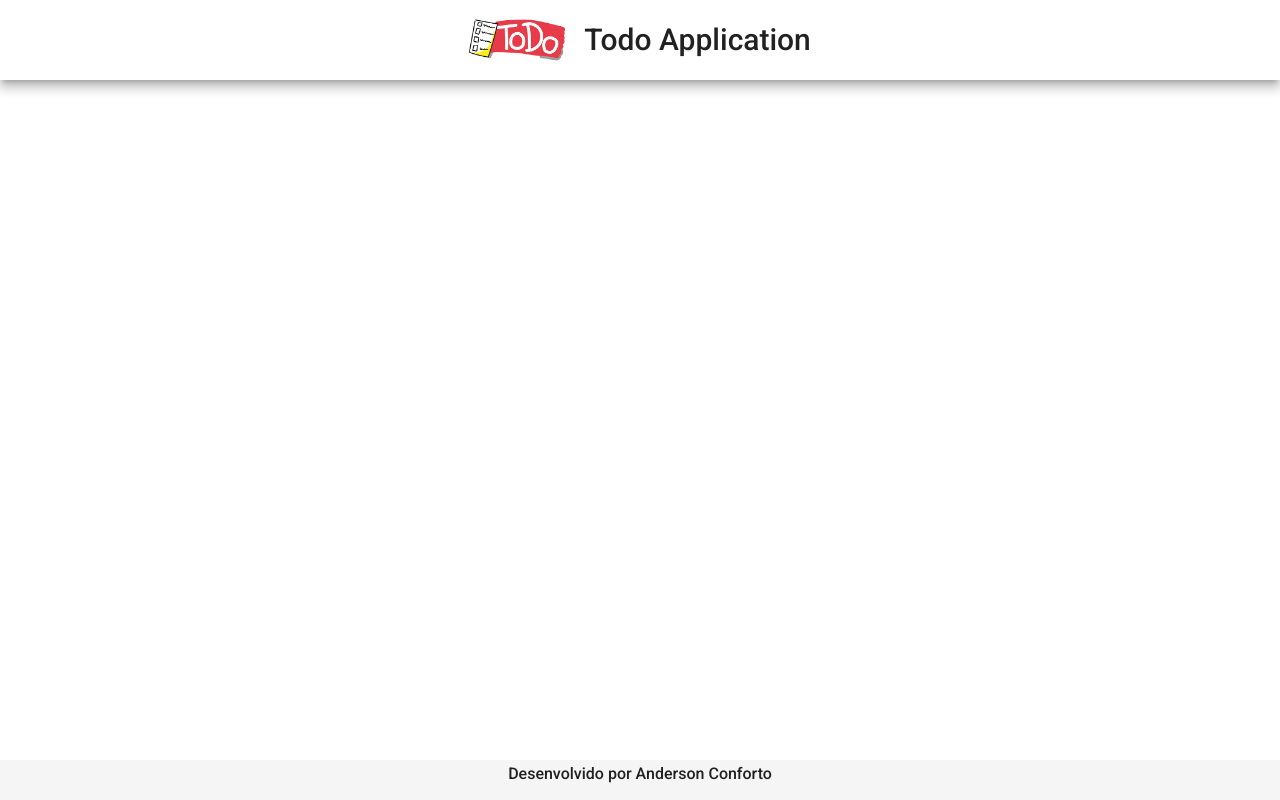
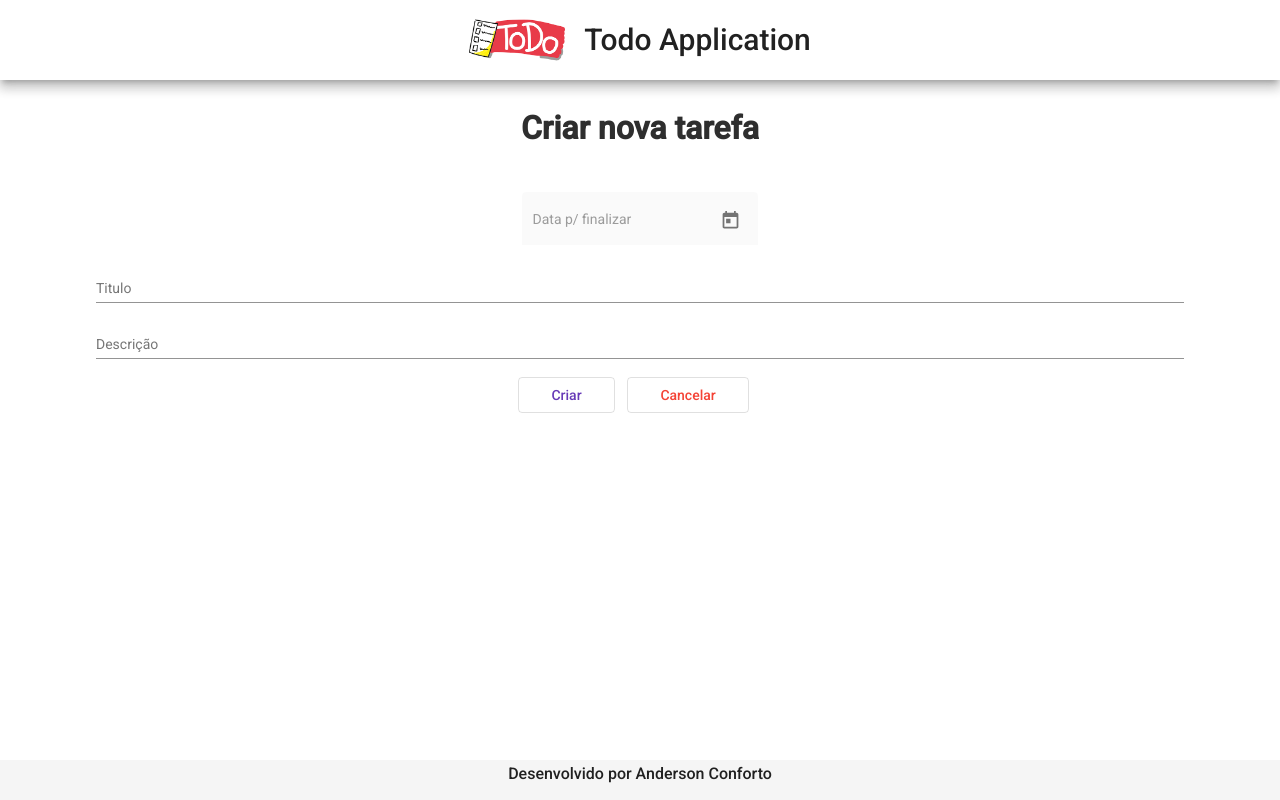
Before and after one commit to AndersonFlorencioConforto/TodoFrontEnd, an Angular app: page /create in a window 1280 px wide. Before the commit this address led to /. Built offline with nearby package versions, Linux system fonts and the light colour scheme.

Commit message:
Criando componentes para criar tasks

```diff
--- a/src/app/app-routing.module.ts
+++ b/src/app/app-routing.module.ts
@@ -1,5 +1,6 @@
 import { NgModule } from '@angular/core';
 import { RouterModule, Routes } from '@angular/router';
+import { CreateComponent } from './components/create/create.component';
 import { FinalizadosComponent } from './components/finalizados/finalizados.component';
 import { ReadAllComponent } from './components/read-all/read-all.component';
 
@@ -11,6 +12,10 @@
   {
     path:'finalizados',
     component: FinalizadosComponent
+  },
+  {
+    path:'create',
+    component: CreateComponent
   }
 ];
 
--- /dev/null
+++ b/src/app/components/create/create.component.css
@@ -0,0 +1,31 @@
+form {
+    width: 85%;
+    margin: 2rem auto 0 auto;
+    text-align: center;
+}
+
+.data-finalizar{
+    text-align: start;
+
+}
+
+h1{
+    font-size: 2rem;
+    font-weight: 600 ;
+    margin-bottom: 3rem;
+    color: rgb(46, 46, 46);
+}
+
+.form{
+    width: 100%;
+}
+
+.buttons {
+    width: 100%;
+}
+
+button{
+    margin-right: .8rem;
+    padding-right: 2rem;
+    padding-left: 2rem;
+}
--- /dev/null
+++ b/src/app/components/create/create.component.html
@@ -0,0 +1,25 @@
+<form >
+    <h1>Criar nova tarefa</h1>
+    <mat-form-field class="data-finalizar" appearance="fill">
+        <mat-label>Data p/ finalizar</mat-label>
+        <input matInput [matDatepicker]="dp3" disabled>
+        <mat-datepicker-toggle matSuffix [for]="dp3"></mat-datepicker-toggle>
+        <mat-datepicker #dp3 disabled="false"></mat-datepicker>
+      </mat-form-field>
+
+      <div class="forms">
+        <mat-form-field class="form">
+            <mat-label>Titulo</mat-label>
+            <input matInput placeholder="Ex. Estudar Spring">
+          </mat-form-field>
+
+          <mat-form-field class="form">
+            <mat-label>Descrição</mat-label>
+            <input matInput placeholder="Ex. Estudar SpringBoot 2">
+          </mat-form-field>
+      </div>
+      <div class="buttons">
+        <button mat-stroked-button color="primary">Criar</button>
+        <button mat-stroked-button color="warn">Cancelar</button>
+      </div>
+</form>
--- /dev/null
+++ b/src/app/components/create/create.component.ts
@@ -0,0 +1,15 @@
+import { Component, OnInit } from '@angular/core';
+
+@Component({
+  selector: 'app-create',
+  templateUrl: './create.component.html',
+  styleUrls: ['./create.component.css']
+})
+export class CreateComponent implements OnInit {
+
+  constructor() { }
+
+  ngOnInit(): void {
+  }
+
+}
```
Also changed, not shown: src/app/app.module.ts (+15 -2 lines).
